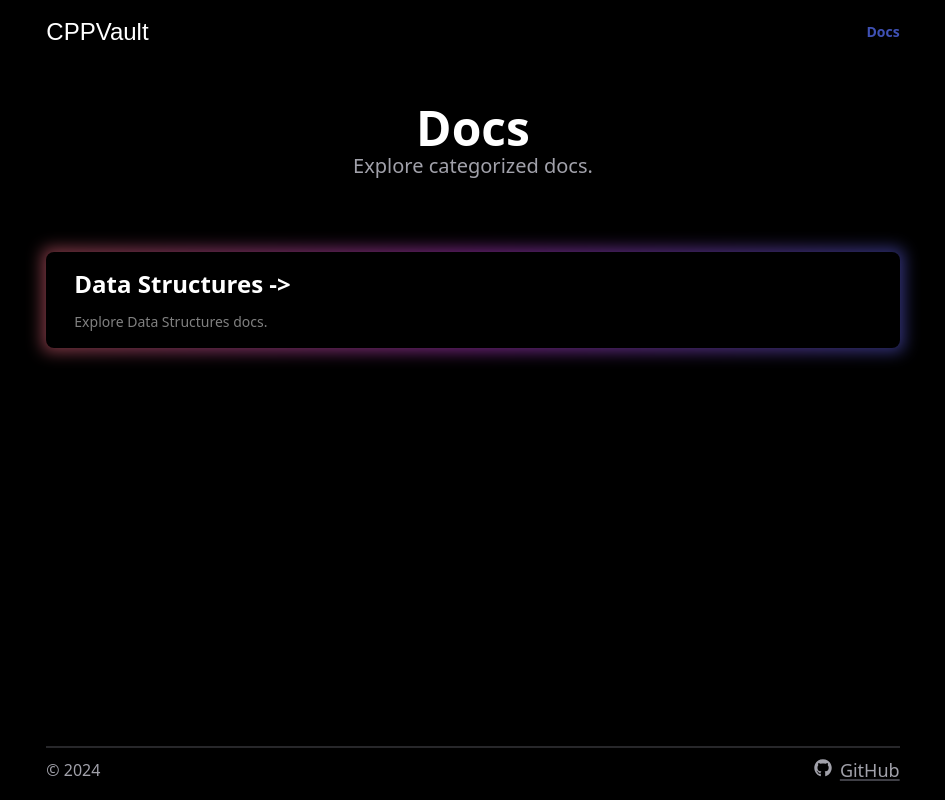
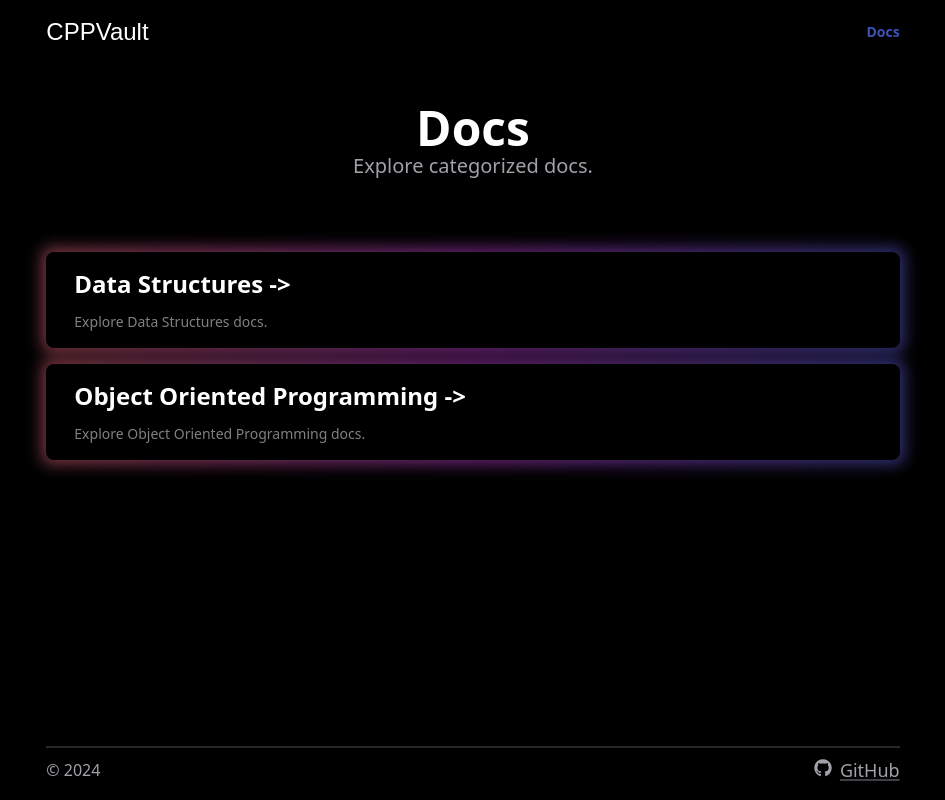
Before and after one commit to pranshu05/CPPVault, a Next.js app: page /docs in a window 1280 px wide. Shown: the whole page, without its empty margins (167-1112 px from the left). Built offline with nearby package versions, Linux system fonts and the light colour scheme; a web font is replaced by a local one.

Commit message:
Update styling in DocsList and CategoryList components

```diff
--- a/src/components/(docs)/(category)/DocsList.tsx
+++ b/src/components/(docs)/(category)/DocsList.tsx
@@ -5,7 +5,7 @@ interface DocsListProps {
 }
 
 const DocsList: React.FC<DocsListProps> = ({ docs }) => (
-    <div className='w-full flex flex-col gap-6 mt-10'>
+    <div className='w-full flex flex-col gap-4 mt-10'>
         {docs.map(({ slug, frontmatter }) => (
             <DocsItem key={slug} slug={slug} title={frontmatter.title} description={frontmatter.description} img={frontmatter.img} category={frontmatter.category} />
         ))}
--- a/src/components/(docs)/CategoryList.tsx
+++ b/src/components/(docs)/CategoryList.tsx
@@ -7,19 +7,21 @@ interface CategoryListProps {
 
 const CategoryList: React.FC<CategoryListProps> = ({ categories }) => {
     return (
-        <div className='group relative mt-10 w-full'>
-            <div className="absolute -inset-1 rounded-lg bg-gradient-to-r from-rose-400 via-fuchsia-500 to-indigo-500 opacity-50 blur transition duration-500 group-hover:opacity-100"></div>
-            <div className="relative rounded-lg bg-black px-7 py-4 text-white">
+        <div className='w-full flex flex-col gap-4 mt-10'>
             {categories.map((cat, index) => {
                 const categoryName = categoryDisplayNames[cat] || cat;
                 return (
+                    <div className='group relative w-full' key={index}>
+                        <div className="absolute -inset-1 rounded-lg bg-gradient-to-r from-rose-400 via-fuchsia-500 to-indigo-500 opacity-50 blur transition duration-500 group-hover:opacity-100"></div>
+                        <div className="relative rounded-lg bg-black px-7 py-4 text-white">
                             <Link className='w-full flex flex-col' href={`/docs/${encodeURIComponent(cat)}`} key={index}>
-                            <h2 className="mb-3 text-2xl font-semibold">{categoryName} {""}<span className="inline-block transition-transform group-hover:translate-x-1 motion-reduce:transform-none">-&gt;</span></h2>
+                                <h2 className="mb-3 text-2xl font-semibold">{categoryName} <span className="inline-block transition-transform group-hover:translate-x-1 motion-reduce:transform-none">-&gt;</span></h2>
                                 <p className="m-0 text-sm opacity-50">Explore {categoryName} docs.</p>
                             </Link>
+                        </div>
+                    </div>
                 );
             })}
-            </div>
         </div>
     );
 };
--- /dev/null
+++ b/src/docs/1_OOP_class.mdx
@@ -0,0 +1,7 @@
+---
+title: 'Class'
+description: 'Class in Object Oriented Programming using CPP'
+readTime: 10
+category: 'OOP'
+tags: [class, OOP]
+---
```
Lines whose indentation alone changed are shown as unchanged.
